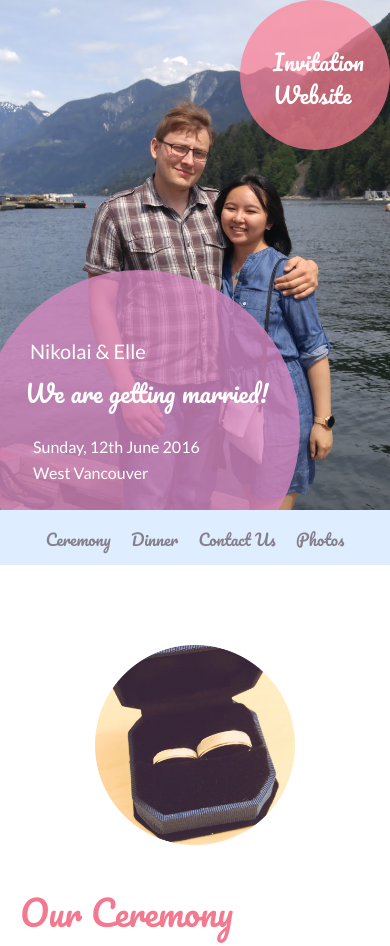
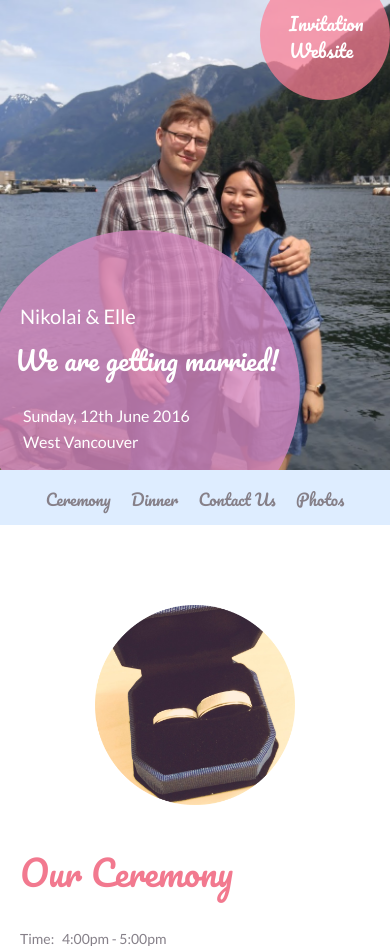
Before and after one commit to lennakz/Wedding, a PHP site: page / in a window 390 px wide. Shown: the top 946 px of the page. Run offline with PHP 8.4, Linux system fonts and the light colour scheme; some libraries are stand-ins or nearby versions.

Commit message:
change header layout

```diff
--- a/stylesheets/wedding_styles.css
+++ b/stylesheets/wedding_styles.css
@@ -503,7 +503,7 @@ a:hover {
     font-size: 14px;
   }
   header {
-    height: 510px;
+    height: 470px;
   }
   main {
     position: relative;
@@ -516,7 +516,7 @@ a:hover {
   h1 {
     margin-bottom: 20px;
     margin-left: -5px;
-    font-size: 24px;
+    font-size: 26px;
   }
   h2 {
     font-size: 35px;
@@ -549,12 +549,12 @@ a:hover {
   /*===== Header =====*/
 
   .header-messages {
-    height: 510px;
+    height: 470px;
     background: url("/images/header-background.jpg") no-repeat 56% 0;
     background-size: cover;
   }
   .header-messages .container{
-    height: 510px;
+    height: 470px;
   }
   .header-messages-main {
     position: absolute;
@@ -565,8 +565,8 @@ a:hover {
     margin-top: 0;
   }
   .header-messages-main-text {
-    top: 65px;
-    left: 50px;
+    top: 70px;
+    left: 40px;
   }
   .header-messages-main-text .name {
     margin-bottom: 5px;
@@ -580,18 +580,18 @@ a:hover {
 
   .header-messages-sub {
     position: absolute;
-    top: 0;
+    top: -30px;
     right: 0;
-    width: 150px;
-    height: 150px;
+    width: 130px;
+    height: 130px;
     margin-top: 0;
     margin-left: 0;
   }
 
   .header-messages-sub span {
-    top: 45px;
-    left: 33px;
-    font-size: 22px;
+    top: 40px;
+    left: 29px;
+    font-size: 18px;
     line-height: 1.5;
   }
 
```
